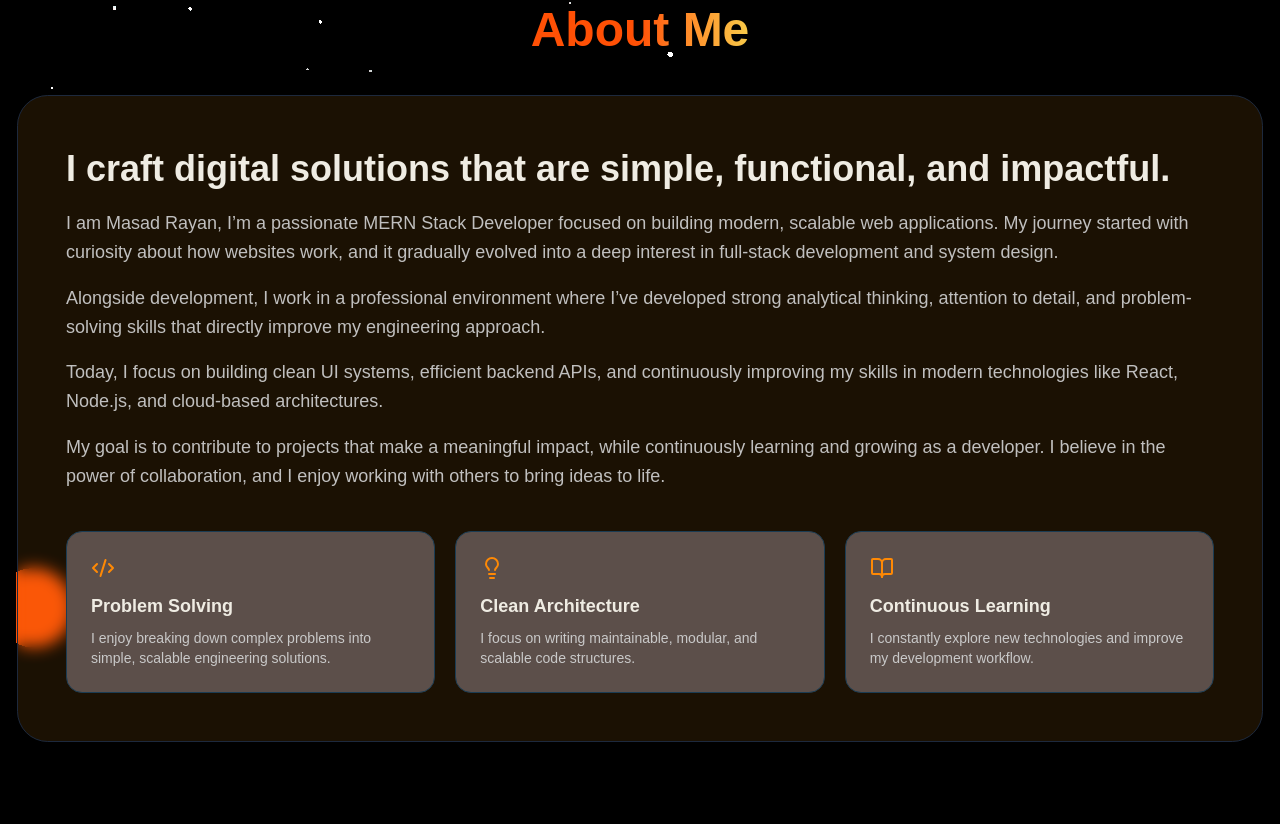
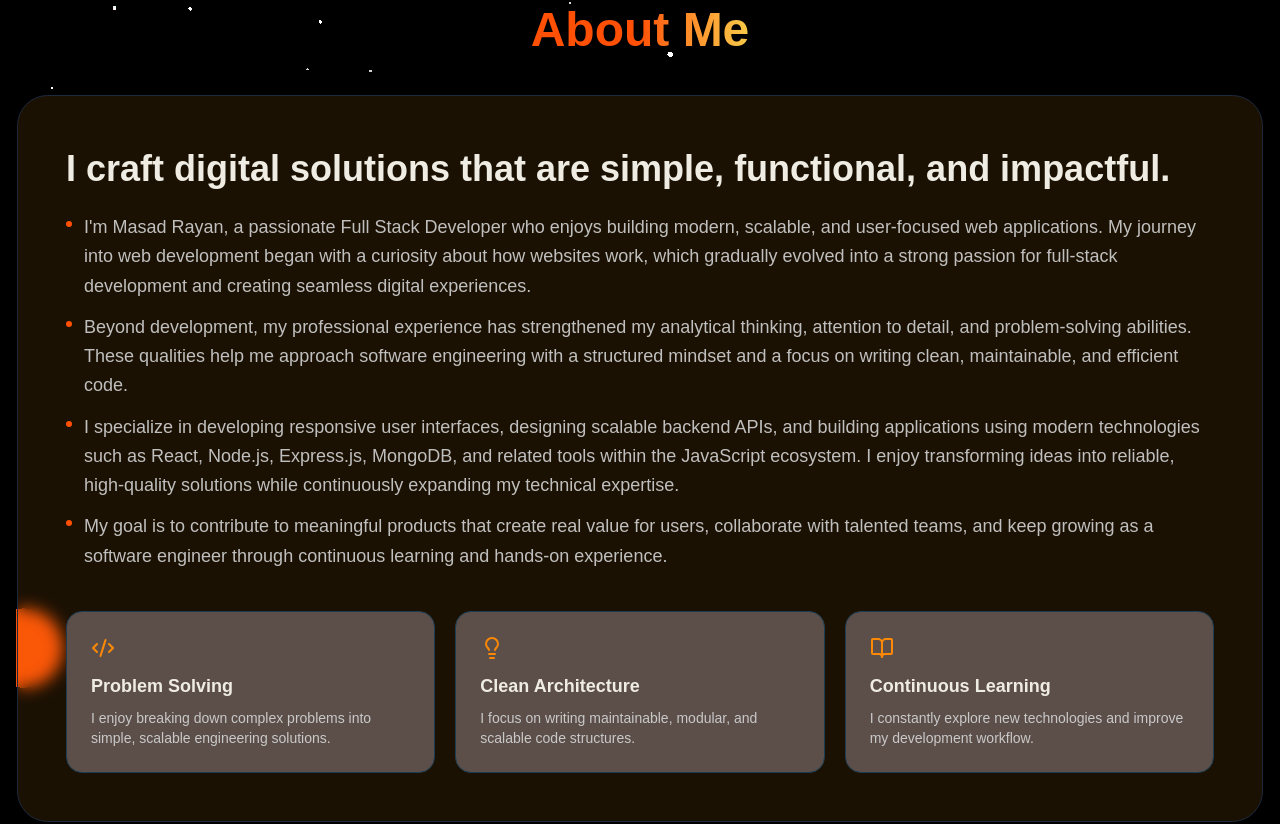
Before and after one commit to MasadRayan/Masad-Rayan-Portfolio, a Next.js app: page / in a window 1280 px wide. Shown: the part 705-1529 px from the top of the page. Built offline with nearby package versions, Linux system fonts and the light colour scheme; a web font is replaced by a local one.

Commit message:
changed the about me section

```diff
--- a/src/app/components/CareerObjective.jsx
+++ b/src/app/components/CareerObjective.jsx
@@ -8,7 +8,6 @@ import { cn } from "@/lib/utils";
 const CareerObjective = () => {
   return (
     <section id="aboutMe" className="px-4 mb-24 mt-30 lg:mt-0">
-
       {/* Section Title */}
       <div className="text-center mb-10">
         <span className="text-5xl font-bold bg-linear-to-r from-[#FF5005] via-[#FF5005] to-[#F7C948] bg-clip-text text-transparent">
@@ -16,107 +15,105 @@ const CareerObjective = () => {
         </span>
       </div>
 
-
       <AnimatedBorderDiv
         borderRadius="2rem"
         duration={9000}
         className="p-8 md:p-12 text-[#EFECE3]"
       >
-
         <div className="space-y-10">
-
-
           {/* Hero Text */}
           <div className="space-y-4">
-
             <h3 className="text-2xl md:text-4xl font-bold leading-snug text-[#EFECE3]">
-                            I craft digital solutions that are{" "}
-                            <span >simple</span>,{" "}
-                            <span >functional</span>, and{" "}
-                            <span >impactful</span>.
+              I craft digital solutions that are simple, functional, and impactful.
             </h3>
-
+            <ul className="mt-5 space-y-3">
+              <li className="flex items-start gap-3 text-neutral-300">
+                <span className="mt-2 h-1.5 w-1.5 shrink-0 rounded-full bg-[#FF5005]" />
+                <span>
                   <p className="text-[#C9C9C9]/95 text-lg leading-relaxed">
-                            I am Masad Rayan, I’m a passionate MERN Stack Developer focused on building
-                            modern, scalable web applications. My journey started with
-                            curiosity about how websites work, and it gradually evolved
-                            into a deep interest in full-stack development and system design.
+                    I'm Masad Rayan, a passionate Full Stack Developer who enjoys building modern, scalable, and user-focused web applications. My journey into web development began with a curiosity about how websites work, which gradually evolved into a strong passion for full-stack development and creating seamless digital experiences.
                   </p>
-
+                </span>
+              </li>
+              <li className="flex items-start gap-3 text-neutral-300">
+                <span className="mt-2 h-1.5 w-1.5 shrink-0 rounded-full bg-[#FF5005]" />
+                <span>
                   <p className="text-[#C9C9C9]/95 text-lg leading-relaxed">
-                            Alongside development, I work in a professional environment
-                            where I’ve developed strong analytical thinking, attention to detail,
-                            and problem-solving skills that directly improve my engineering approach.
+                    Beyond development, my professional experience has strengthened my analytical thinking, attention to detail, and problem-solving abilities. These qualities help me approach software engineering with a structured mindset and a focus on writing clean, maintainable, and efficient code.
                   </p>
-
+                </span>
+              </li>
+              <li className="flex items-start gap-3 text-neutral-300">
+                <span className="mt-2 h-1.5 w-1.5 shrink-0 rounded-full bg-[#FF5005]" />
+                <span>
                   <p className="text-[#C9C9C9]/95 text-lg leading-relaxed">
-                            Today, I focus on building clean UI systems, efficient backend APIs,
-                            and continuously improving my skills in modern technologies like
-                            React, Node.js, and cloud-based architectures.
+                    I specialize in developing responsive user interfaces, designing scalable backend APIs, and building applications using modern technologies such as React, Node.js, Express.js, MongoDB, and related tools within the JavaScript ecosystem. I enjoy transforming ideas into reliable, high-quality solutions while continuously expanding my technical expertise.
                   </p>
+                </span>
+              </li>
+              <li className="flex items-start gap-3 text-neutral-300">
+                <span className="mt-2 h-1.5 w-1.5 shrink-0 rounded-full bg-[#FF5005]" />
+                <span>
                   <p className="text-[#C9C9C9]/95 text-lg leading-relaxed">
-                            My goal is to contribute to projects that make a meaningful impact, while
-                            continuously learning and growing as a developer. I believe in the power of
-                            collaboration, and I enjoy working with others to bring ideas to life.
+                    My goal is to contribute to meaningful products that create real value for users, collaborate with talented teams, and keep growing as a software engineer through continuous learning and hands-on experience.
                   </p>
-
+                </span>
+              </li>
+            </ul>
           </div>
-
 
           {/* Feature Cards */}
           <div className="grid grid-cols-1 md:grid-cols-3 gap-5 ">
-
-
-                        <div className={cn(
+            <div
+              className={cn(
                 "p-6 rounded-2xl border border-[#1B3C53]",
-                            "bg-[#5C4F4A] hover:border-[#4A70A9] transition"
-                        )}>
+                "bg-[#5C4F4A] hover:border-[#4A70A9] transition",
+              )}
+            >
               <Code2 className="text-orange-400 mb-3" />
               <h4 className="text-lg font-semibold text-[#EFECE3]">
                 Problem Solving
               </h4>
               <p className="text-sm text-[#C9C9C9] mt-2">
-                                I enjoy breaking down complex problems into simple,
-                                scalable engineering solutions.
+                I enjoy breaking down complex problems into simple, scalable
+                engineering solutions.
               </p>
             </div>
 
-
-                        <div className={cn(
+            <div
+              className={cn(
                 "p-6 rounded-2xl border border-[#1B3C53]",
-                            "bg-[#5C4F4A] hover:border-[#4A70A9] transition"
-                        )}>
+                "bg-[#5C4F4A] hover:border-[#4A70A9] transition",
+              )}
+            >
               <Lightbulb className="text-orange-400 mb-3" />
               <h4 className="text-lg font-semibold text-[#EFECE3]">
                 Clean Architecture
               </h4>
               <p className="text-sm text-[#C9C9C9] mt-2">
-                                I focus on writing maintainable, modular, and
-                                scalable code structures.
+                I focus on writing maintainable, modular, and scalable code
+                structures.
               </p>
             </div>
 
-
-                        <div className={cn(
+            <div
+              className={cn(
                 "p-6 rounded-2xl border border-[#1B3C53]",
-                            "bg-[#5C4F4A] hover:border-[#4A70A9] transition"
-                        )}>
+                "bg-[#5C4F4A] hover:border-[#4A70A9] transition",
+              )}
+            >
               <BookOpen className="text-orange-400 mb-3" />
               <h4 className="text-lg font-semibold text-[#EFECE3]">
                 Continuous Learning
               </h4>
               <p className="text-sm text-[#C9C9C9] mt-2">
-                                I constantly explore new technologies and
-                                improve my development workflow.
+                I constantly explore new technologies and improve my development
+                workflow.
               </p>
             </div>
-
           </div>
-
         </div>
-
       </AnimatedBorderDiv>
-
     </section>
   );
 };
```
Lines whose indentation alone changed are shown as unchanged.
